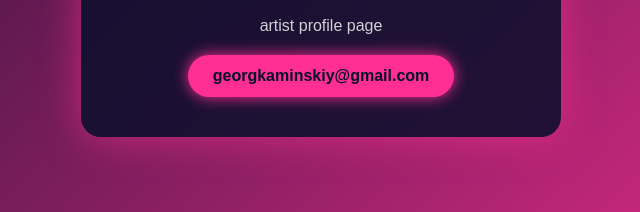
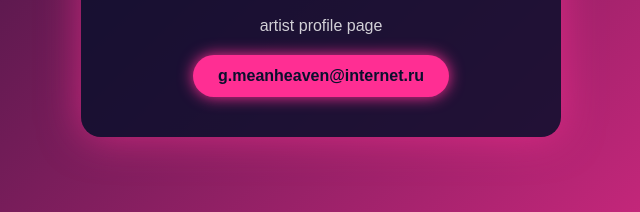
Before and after one commit to spravki-mos/sjj, a plain HTML site: page index.html in a window 1280 px wide. Shown: the part 399-611 px from the top of the page, 319-959 px from the left. Drawn offline with Linux system fonts and the light colour scheme.

Commit message:
Update index.html

```diff
--- a/index.html
+++ b/index.html
@@ -71,8 +71,8 @@
     <h2>george kaminski</h2>
     <p>artist profile page</p>
 
-    <a class="email" href="mailto:sloujamz@yandex.ru">
-        georgkaminskiy@gmail.com
+    <a class="email" href="mailto:g.meanheaven@internet.ru">
+        g.meanheaven@internet.ru
     </a>
 </div>
 
```
